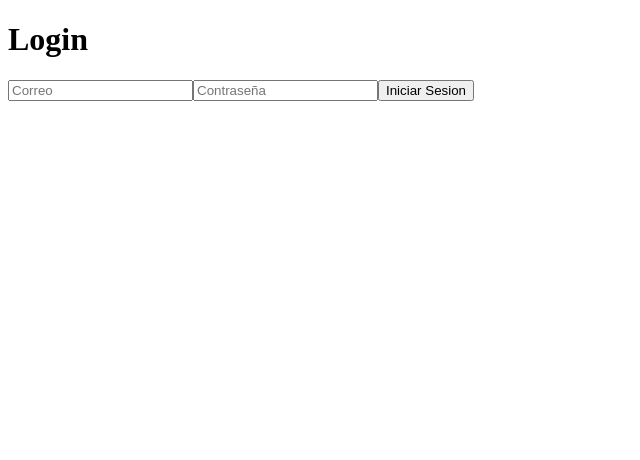
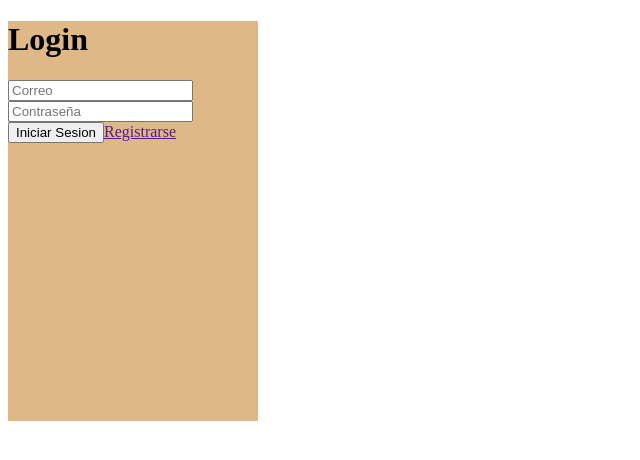
Before and after one commit to Darites24/proyecto-web, a React (Vite) app: page / in a window 1280 px wide. Shown: the top 460 px of the page, without its empty margins (0-640 px from the left). Built offline with nearby package versions, Linux system fonts and the light colour scheme.

Commit message:
Primer modificación al front

```diff
--- a/package.json
+++ b/package.json
@@ -23,6 +23,6 @@
     "eslint-plugin-react-hooks": "^5.2.0",
     "eslint-plugin-react-refresh": "^0.4.19",
     "globals": "^16.0.0",
-    "vite": "^6.3.1"
+    "vite": "^6.3.5"
   }
 }
--- a/src/App.jsx
+++ b/src/App.jsx
@@ -3,6 +3,7 @@ import { BrowserRouter as Router, Route, Routes, Link } from 'react-router-dom';
 import Login from './components/Login';
 import './App.css'
 import Dashboard from './components/Dashboard';
+import RegistroUsuario from './components/RegistroUsuario';
 
 const App = () => {
   return (
@@ -10,6 +11,7 @@ const App = () => {
       <Routes>
         <Route path="/" element={<Login/>}/>
         <Route path='/dashboard' element={<Dashboard/>}/>
+        <Route path='/registro' element={<RegistroUsuario/>}/>
       </Routes>
     </Router>
   );
--- a/src/components/Login.jsx
+++ b/src/components/Login.jsx
@@ -2,8 +2,10 @@ import React from "react";
 import { useState } from 'react';
 import Dashboard from "./Dashboard";
 import { useNavigate } from "react-router-dom";
+import RegistroUsuario from "./RegistroUsuario";
+import '../styles/Login.css';
 
-export default function Login() {
+export default function Login() { //Snippet rfc
     const [email, setEmail] = useState('');
     const [password, setPassword] = useState('');
     const navigate = useNavigate();
@@ -11,12 +13,19 @@ export default function Login() {
     const handleLogin = () => {
         navigate('/dashboard');
     }
+
+    const handleRegister = () => {
+        navigate('/registro');
+    }
     return(
-        <div className="container-login">
-            <h1>Login</h1>
-            <input type="email" placeholder="Correo" value={email} onChange={(e) => setEmail(e.target.value)} />
-            <input type="password" placeholder="Contraseña" value={password} onChange={(e) => setPassword(e.target.value)} />
-            <button onClick={handleLogin}>Iniciar Sesion</button>
+        <div className="container">
+            <div className="container-login">
+                <h1>Login</h1>
+                <input type="email" placeholder="Correo" value={email} onChange={(e) => setEmail(e.target.value)} />
+                <input type="password" placeholder="Contraseña" value={password} onChange={(e) => setPassword(e.target.value)} />
+                <button onClick={handleLogin}>Iniciar Sesion</button>
+                <a onClick={handleRegister} href="">Registrarse</a>
+            </div>
         </div>
     )
 }
--- /dev/null
+++ b/src/components/RegistroUsuario.jsx
@@ -0,0 +1,9 @@
+import React from 'react'
+
+export default function RegistroUsuario() {
+  return (
+    <div>
+        <h1>Registrar Usuario</h1>
+    </div>
+  )
+}
--- /dev/null
+++ b/src/styles/Login.css
@@ -0,0 +1,10 @@
+.container {
+    width: 100%;
+    height: 100%;
+}
+
+.container-login {
+    height: 400px;
+    width: 250px;
+    background-color: burlywood;
+}
```
Also changed, not shown: 1 other file (tests, documents, lock files or other folders).
